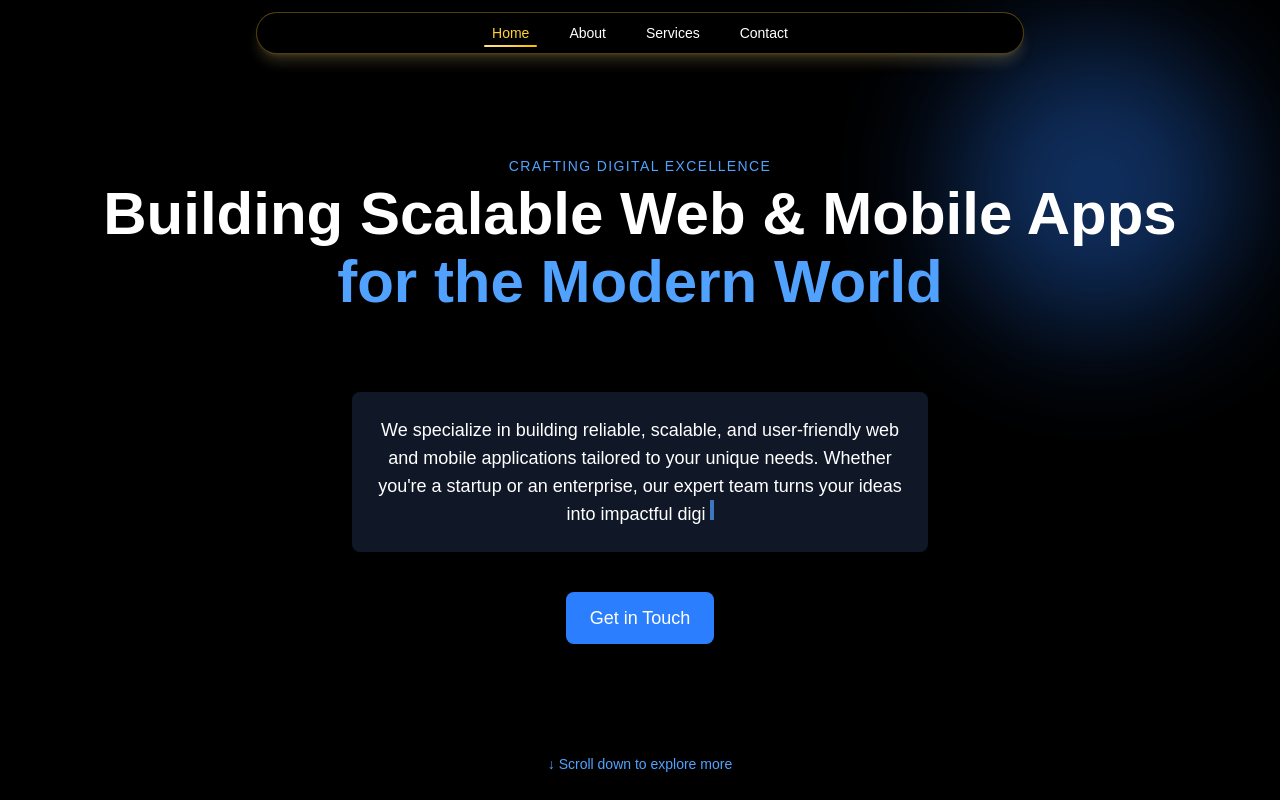
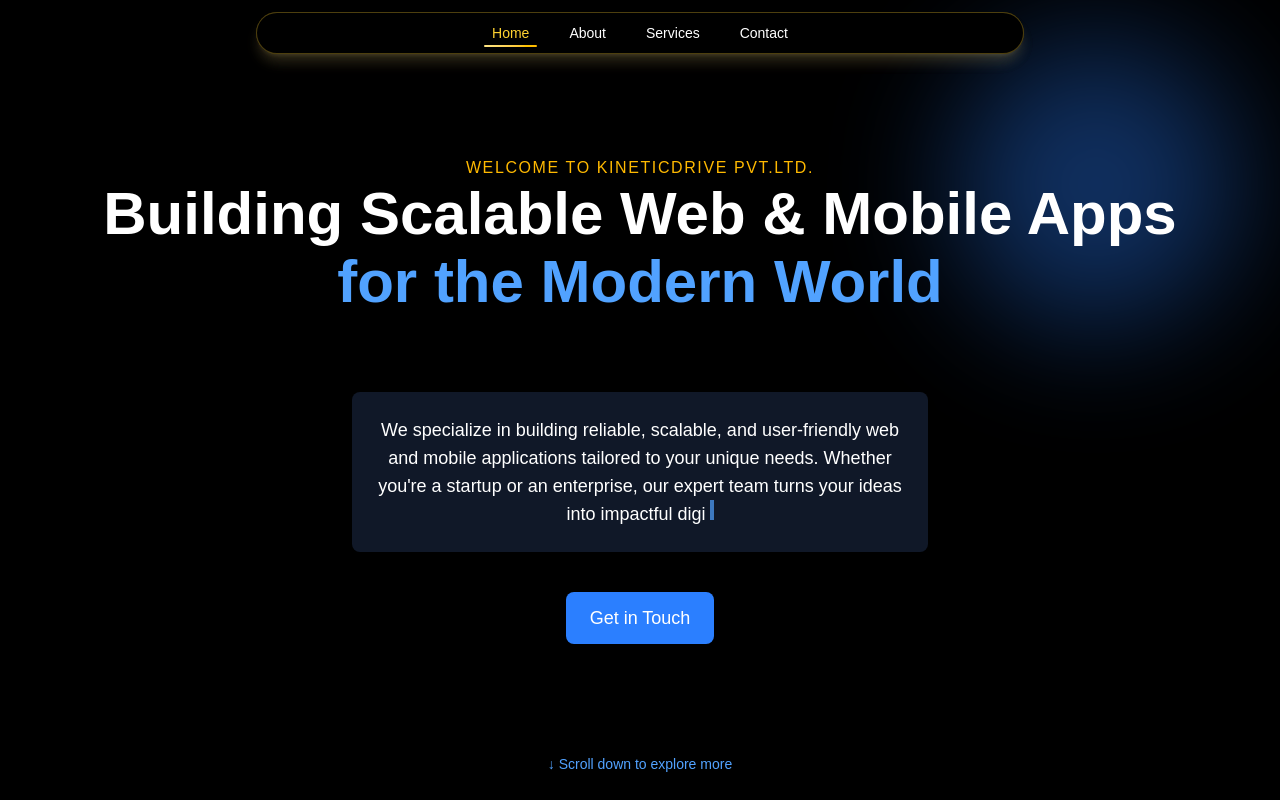
Before and after one commit to mishra6388/kineticdrive, a Next.js app: page / in a window 1280 px wide. Shown: the top 800 px of the page. Built offline with nearby package versions, Linux system fonts and the light colour scheme.

Commit message:
updated home hero section

```diff
--- a/components/Hero.jsx
+++ b/components/Hero.jsx
@@ -34,11 +34,11 @@
 
       {/* Intro Line */}
       <p
-        className={`text-sm uppercase tracking-widest text-blue-400 mb-2 transition-opacity duration-1000 ${
+        className={`text-l uppercase tracking-widest mb-1 transition-opacity duration-1000 text-amber-400 ${
           isVisible ? "opacity-100" : "opacity-0"
         }`}
       >
-        Crafting Digital Excellence
+        Welcome to KINETICDRIVE PVT.LTD.
       </p>
 
       {/* Main Heading */}
```
Also changed, not shown: app/page.jsx (renamed from app/page.js).
